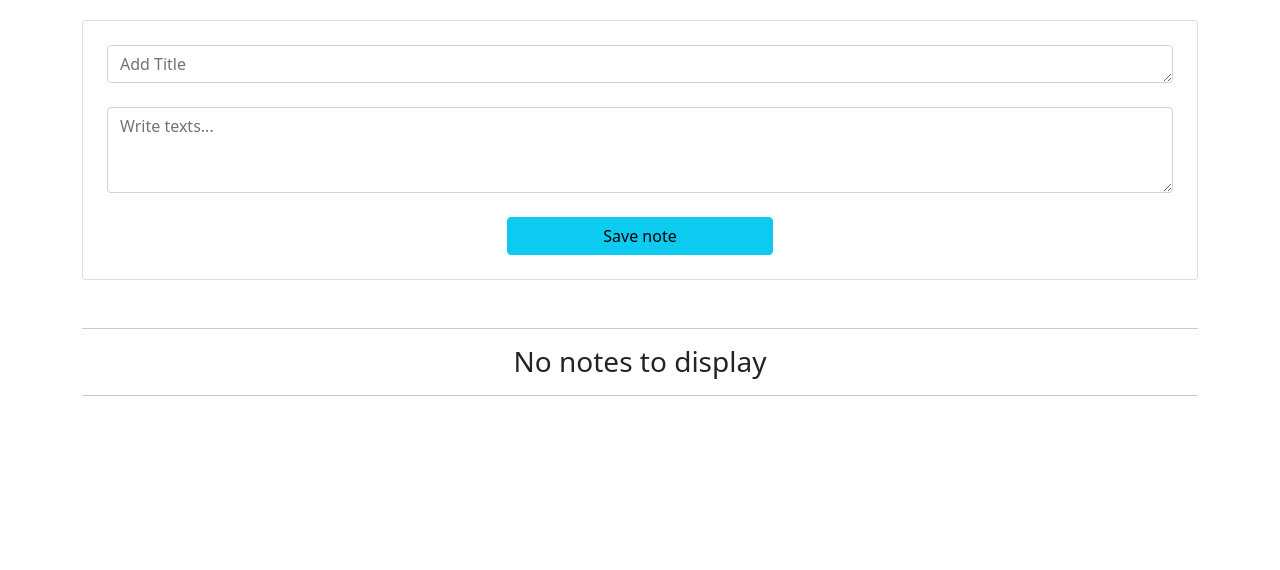
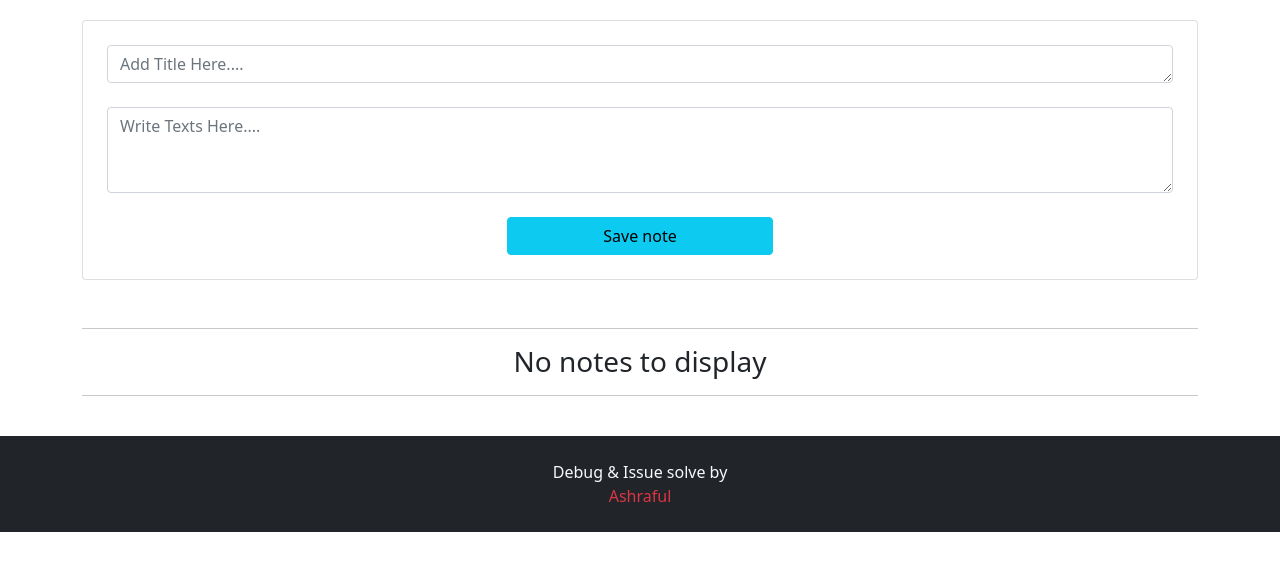
Before and after one commit to ashraful5631/debug-issue-solve, a plain HTML site: page index.html in a window 1280 px wide. Shown: the part 106-676 px from the top of the page. Drawn offline with nearby package versions, Linux system fonts and the light colour scheme; no server answers.

Commit message:
Fifth commit

```diff
--- a/index.html
+++ b/index.html
@@ -49,8 +49,8 @@
     <div id="alert-user"></div>
 
     <div class="card m-auto mt-3 p-4" style="width: auto">
-      <textarea class="form-control" id="addTitle" rows="1" placeholder="Add Title"></textarea>
-      <textarea class="form-control mt-4" id="addText" rows="3" placeholder="Write texts..."></textarea>
+      <textarea class="form-control" id="addTitle" rows="1" placeholder="Add Title Here...."></textarea>
+      <textarea class="form-control mt-4" id="addText" rows="3" placeholder="Write Texts Here...."></textarea>
       <div class="d-flex justify-content-center">
         <button id="save-button" class="btn btn-info mt-4 w-25">
           Save note
@@ -76,5 +76,7 @@
   <script src="app.js"></script>
   <script></script>
 </body>
+<footer class="text-center bg-dark text-light p-4">Debug & Issue solve by<br><span class="text-danger">Ashraful</span>
+</footer>
 
 </html>
```
